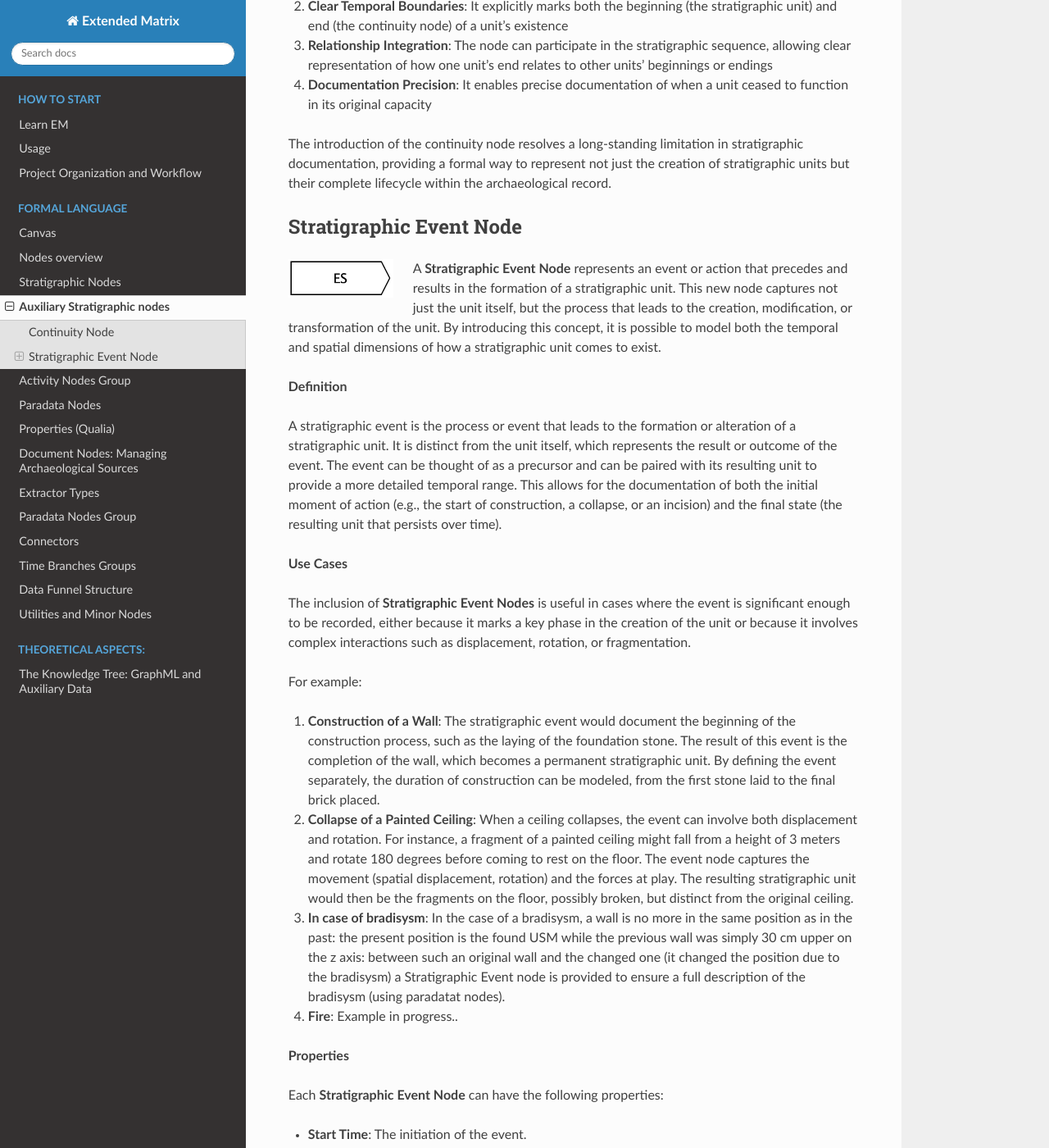
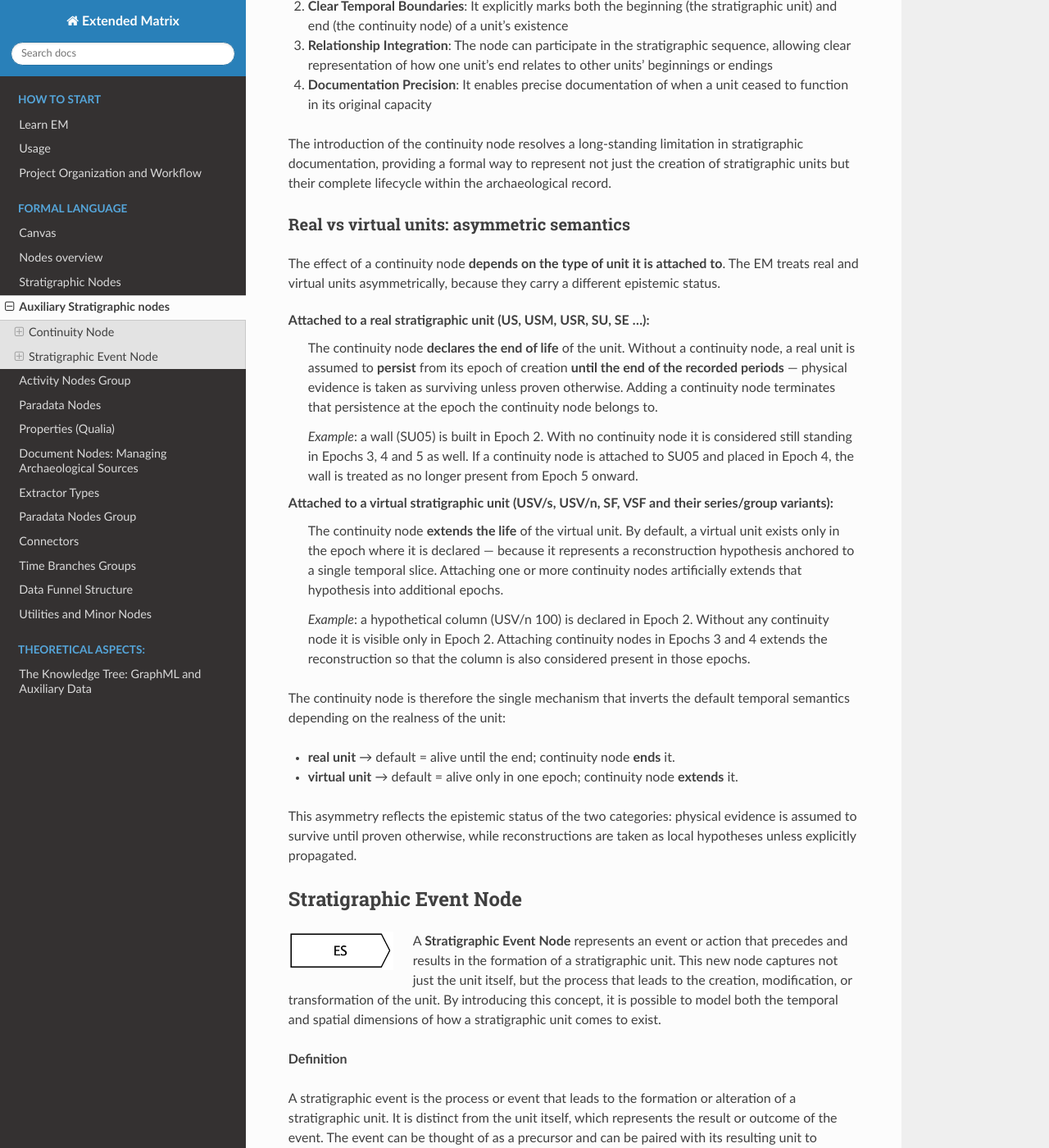
Before and after one commit to zalmoxes-laran/ExtendedMatrix-doc, a Sphinx documentation site: the page built from docs/auxiliary_stratigraphic_nodes.rst, in a window 1280 px wide and 1400 px high, scrolled down 724 px. Shown: the whole window at 82% size. Built offline with Sphinx 7.4.7 and the Read the Docs theme 3.1.0, drawn with Linux system fonts in a browser that asks for light colours; pages that are not in the unit, such as notebooks, are missing from menus.

Commit message:
added details to continuity nodes

```diff
--- a/docs/auxiliary_stratigraphic_nodes.rst
+++ b/docs/auxiliary_stratigraphic_nodes.rst
@@ -25,6 +25,28 @@ This approach provides several advantages:
 4. **Documentation Precision**: It enables precise documentation of when a unit ceased to function in its original capacity
 
 The introduction of the continuity node resolves a long-standing limitation in stratigraphic documentation, providing a formal way to represent not just the creation of stratigraphic units but their complete lifecycle within the archaeological record.
+
+Real vs virtual units: asymmetric semantics
+~~~~~~~~~~~~~~~~~~~~~~~~~~~~~~~~~~~~~~~~~~~
+
+The effect of a continuity node **depends on the type of unit it is attached to**. The EM treats real and virtual units asymmetrically, because they carry a different epistemic status.
+
+**Attached to a real stratigraphic unit** (US, USM, USR, SU, SE …):
+   The continuity node **declares the end of life** of the unit. Without a continuity node, a real unit is assumed to **persist** from its epoch of creation **until the end of the recorded periods** — physical evidence is taken as surviving unless proven otherwise. Adding a continuity node terminates that persistence at the epoch the continuity node belongs to.
+
+   *Example*: a wall (SU05) is built in Epoch 2. With no continuity node it is considered still standing in Epochs 3, 4 and 5 as well. If a continuity node is attached to SU05 and placed in Epoch 4, the wall is treated as no longer present from Epoch 5 onward.
+
+**Attached to a virtual stratigraphic unit** (USV/s, USV/n, SF, VSF and their series/group variants):
+   The continuity node **extends the life** of the virtual unit. By default, a virtual unit exists only in the epoch where it is declared — because it represents a reconstruction hypothesis anchored to a single temporal slice. Attaching one or more continuity nodes artificially extends that hypothesis into additional epochs.
+
+   *Example*: a hypothetical column (USV/n 100) is declared in Epoch 2. Without any continuity node it is visible only in Epoch 2. Attaching continuity nodes in Epochs 3 and 4 extends the reconstruction so that the column is also considered present in those epochs.
+
+The continuity node is therefore the single mechanism that inverts the default temporal semantics depending on the realness of the unit:
+
+- **real unit** → default = alive until the end; continuity node **ends** it.
+- **virtual unit** → default = alive only in one epoch; continuity node **extends** it.
+
+This asymmetry reflects the epistemic status of the two categories: physical evidence is assumed to survive until proven otherwise, while reconstructions are taken as local hypotheses unless explicitly propagated.
 
 .. _se:
 
--- a/docs/stratigraphic_nodes.rst
+++ b/docs/stratigraphic_nodes.rst
@@ -278,3 +278,6 @@ Encompasses processes where material is added to the surface, such as deposits o
 
 - **Translational Transformation**
 Includes deformations or displacements such as cracks, shifts, or warping of the surface, which may result from structural movement, thermal expansion, or other stress factors.
+
+
+See :ref:`continuity_node` in the Auxiliary Stratigraphic Nodes section for the temporal semantics that govern how real and virtual units persist across epochs.
```
